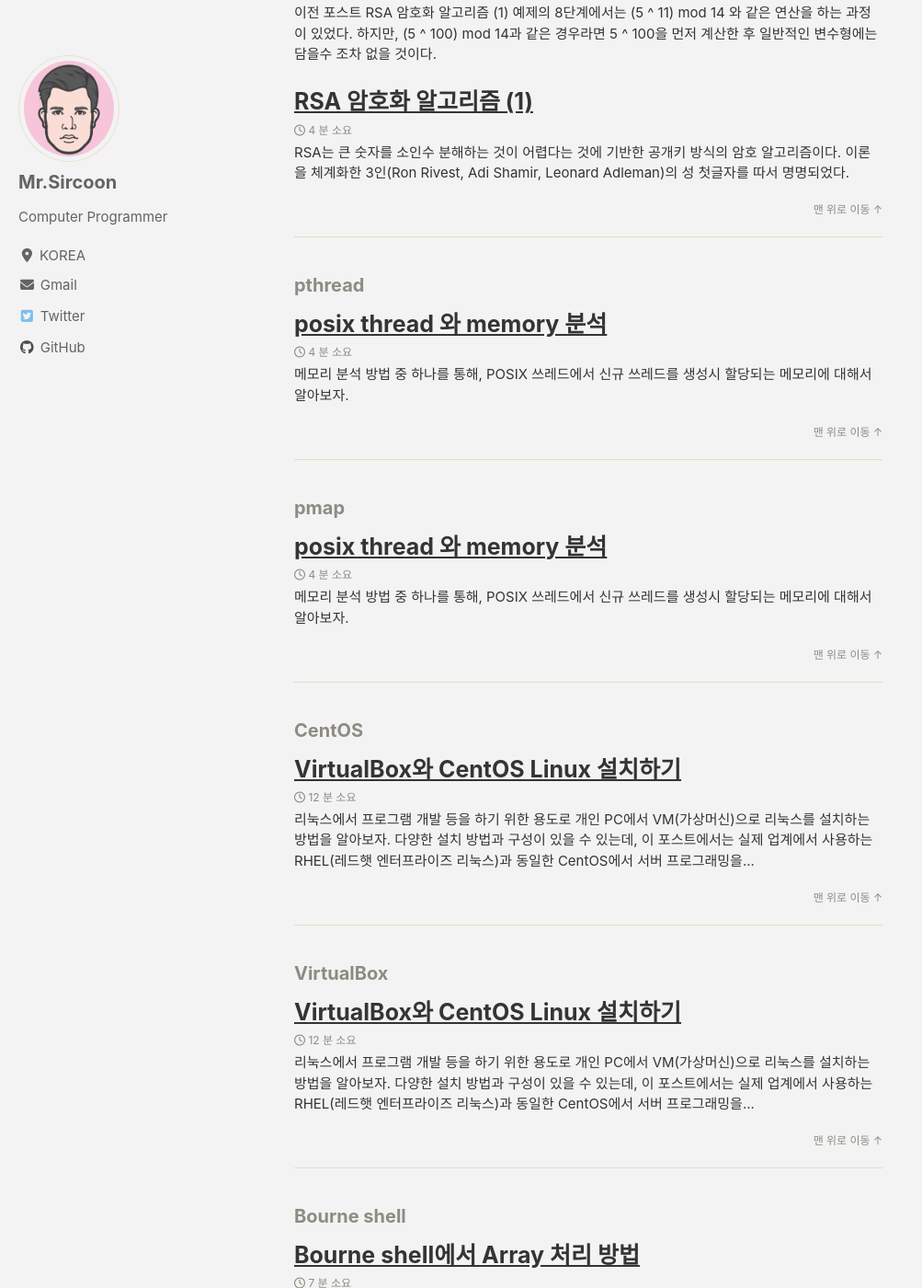
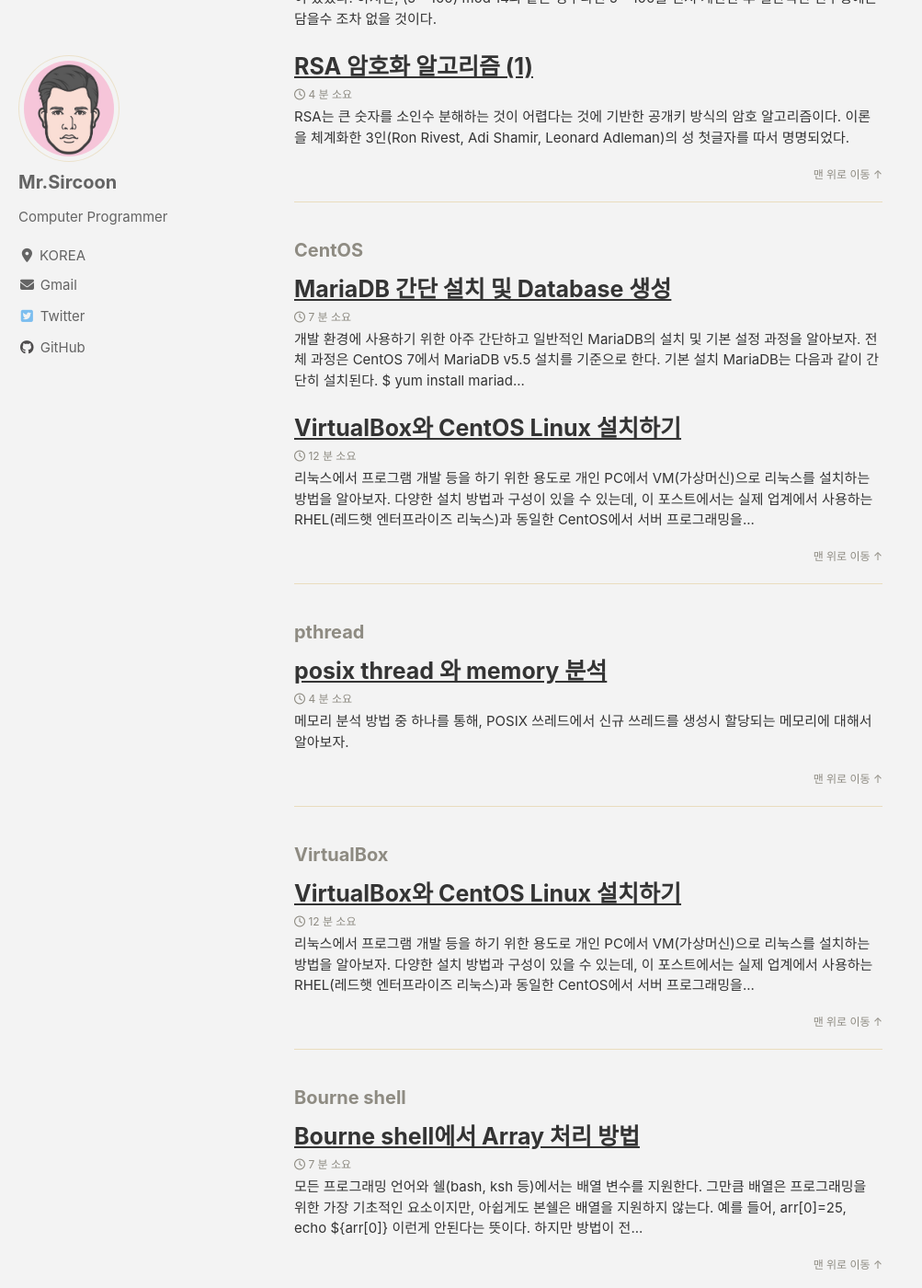
Before and after one commit to mrsoulware/mrsoulware.github.io, a Jekyll site: the page built from _pages/tag-archive.md, in a window 1280 px wide and 1400 px high, scrolled down 627 px. Shown: the whole window at 92% size, without its empty margins (0-1003 px from the left). Built offline with Jekyll 4.4.1, drawn with Linux system fonts in a browser that asks for light colours; cached includes are drawn as plain includes; nearby versions of some CDN libraries.

Commit message:
remove tag

```diff
--- a/_posts/2020/2020-04-08-pthread-memory.md
+++ b/_posts/2020/2020-04-08-pthread-memory.md
@@ -4,7 +4,6 @@
   - Multithreading
 tags:
   - pthread
-  - pmap
 ---
 
 메모리 분석 방법 중 하나를 통해, POSIX 쓰레드에서 신규 쓰레드를 생성시 할당되는 메모리에 대해서 알아보자.
--- a/_posts/2020/2020-04-29-mariadb-quick-setup.md
+++ b/_posts/2020/2020-04-29-mariadb-quick-setup.md
@@ -4,6 +4,7 @@
   - Development Environment
 tags:
   - MariaDB
+  - CentOS
 ---
 
 개발 환경에 사용하기 위한 아주 간단하고 일반적인 MariaDB의 설치 및 기본 설정 과정을 알아보자.
```
